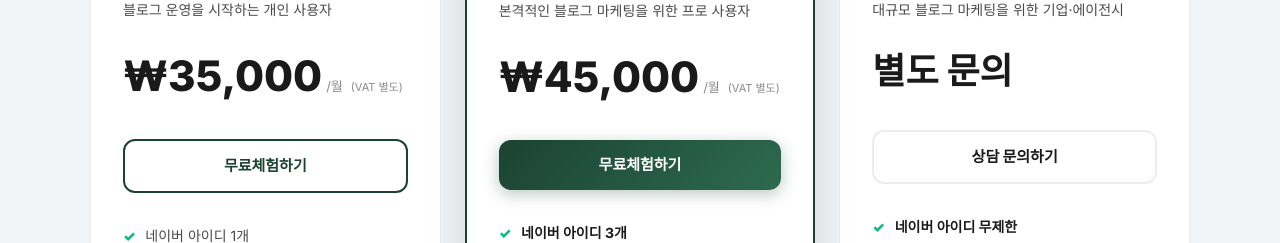
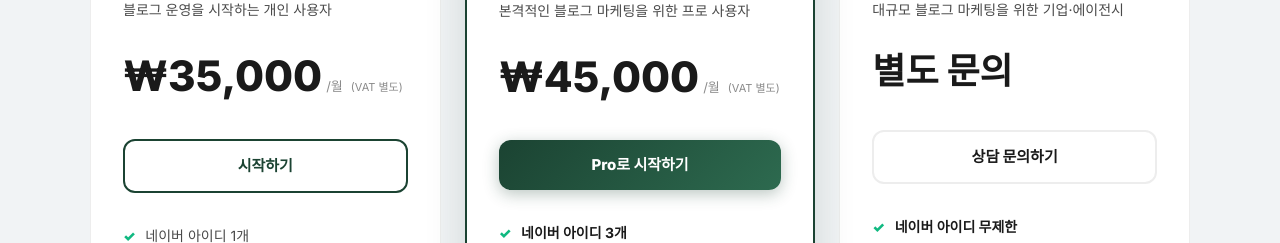
Before and after one commit to vbxn4321-boop/BlogMasterAi, a Next.js app in the folder frontend/: page / in a window 1280 px wide. Shown: the part 5400-5643 px from the top of the page. Built offline with nearby package versions, Linux system fonts and the light colour scheme.

Commit message:
fix: revert pricing cards buttons to 시작하기 and Pro로 시작하기

```diff
--- a/frontend/src/app/page.js
+++ b/frontend/src/app/page.js
@@ -657,7 +657,7 @@ export default function HomePage() {
                 <span style={{ fontSize:13,color:"var(--text-muted)" }}>/월</span>
                 <span style={{ fontSize:11,color:"var(--text-muted)",marginLeft:4 }}>(VAT 별도)</span>
               </div>
-              <Link href="/signup" className="pricing-btn-outline" style={{ display:"block",textAlign:"center",textDecoration:"none",padding:"14px 0",borderRadius:12,border:"2px solid var(--accent)",color:"var(--accent)",fontWeight:800,fontSize:15,marginBottom:32,transition:"all 0.2s ease" }}>무료체험하기</Link>
+              <Link href="/signup" className="pricing-btn-outline" style={{ display:"block",textAlign:"center",textDecoration:"none",padding:"14px 0",borderRadius:12,border:"2px solid var(--accent)",color:"var(--accent)",fontWeight:800,fontSize:15,marginBottom:32,transition:"all 0.2s ease" }}>시작하기</Link>
               <ul style={{ listStyle:"none",display:"flex",flexDirection:"column",gap:14 }}>
                 {["네이버 아이디 1개","커스텀 프롬프트 1개","원고 생성 무제한","자동 발행 무제한","SEO 순위 추적","황금 키워드 분석"].map((f,i)=>(
                   <li key={i} style={{ display:"flex",alignItems:"center",gap:10,fontSize:14,color:"var(--text-secondary)" }}><span style={{ color:"#10b981",fontWeight:900 }}>✓</span> {f}</li>
@@ -674,7 +674,7 @@ export default function HomePage() {
                 <span style={{ fontSize:13,color:"var(--text-muted)" }}>/월</span>
                 <span style={{ fontSize:11,color:"var(--text-muted)",marginLeft:4 }}>(VAT 별도)</span>
               </div>
-              <Link href="/signup" style={{ display:"block",textAlign:"center",textDecoration:"none",padding:"14px 0",borderRadius:12,background:"linear-gradient(135deg, #1b4332, #2d6a4f)",color:"#fff",fontWeight:800,fontSize:15,marginBottom:32,boxShadow:"0 4px 16px rgba(27,67,50,0.3)",transition:"all 0.2s ease" }}>무료체험하기</Link>
+              <Link href="/signup" style={{ display:"block",textAlign:"center",textDecoration:"none",padding:"14px 0",borderRadius:12,background:"linear-gradient(135deg, #1b4332, #2d6a4f)",color:"#fff",fontWeight:800,fontSize:15,marginBottom:32,boxShadow:"0 4px 16px rgba(27,67,50,0.3)",transition:"all 0.2s ease" }}>Pro로 시작하기</Link>
               <ul style={{ listStyle:"none",display:"flex",flexDirection:"column",gap:14 }}>
                 {[["네이버 아이디 3개",true],["아이디당 커스텀 프롬프트 3개",true],["원고 생성 무제한",false],["자동 발행 무제한",false],["SEO 순위 추적",false],["황금 키워드 분석",false],["멀티 계정 동시 운영",true]].map(([f,hl],i)=>(
                   <li key={i} style={{ display:"flex",alignItems:"center",gap:10,fontSize:14,color:hl?"var(--text-primary)":"var(--text-secondary)",fontWeight:hl?700:400 }}><span style={{ color:"#10b981",fontWeight:900 }}>✓</span> {f}</li>
```
